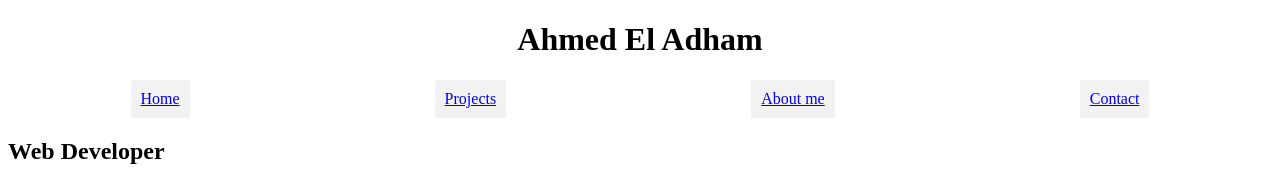
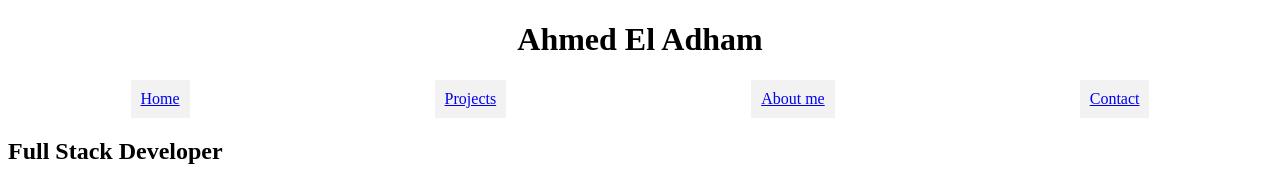
Before and after one commit to AhmedAdham211/Sprints-Tasks, a plain HTML site: page My project/index.html in a window 1280 px wide. Shown: the top 182 px of the page. Drawn offline with Linux system fonts and the light colour scheme.

Commit message:
change from branch a

```diff
--- a/My project/index.html
+++ b/My project/index.html
@@ -19,7 +19,7 @@
         </nav>
     </header>
     <main>
-        <h2>Web Developer</h2>
+        <h2>Full Stack Developer</h2>
         <table>
             <thead>
                 <tr>
```
